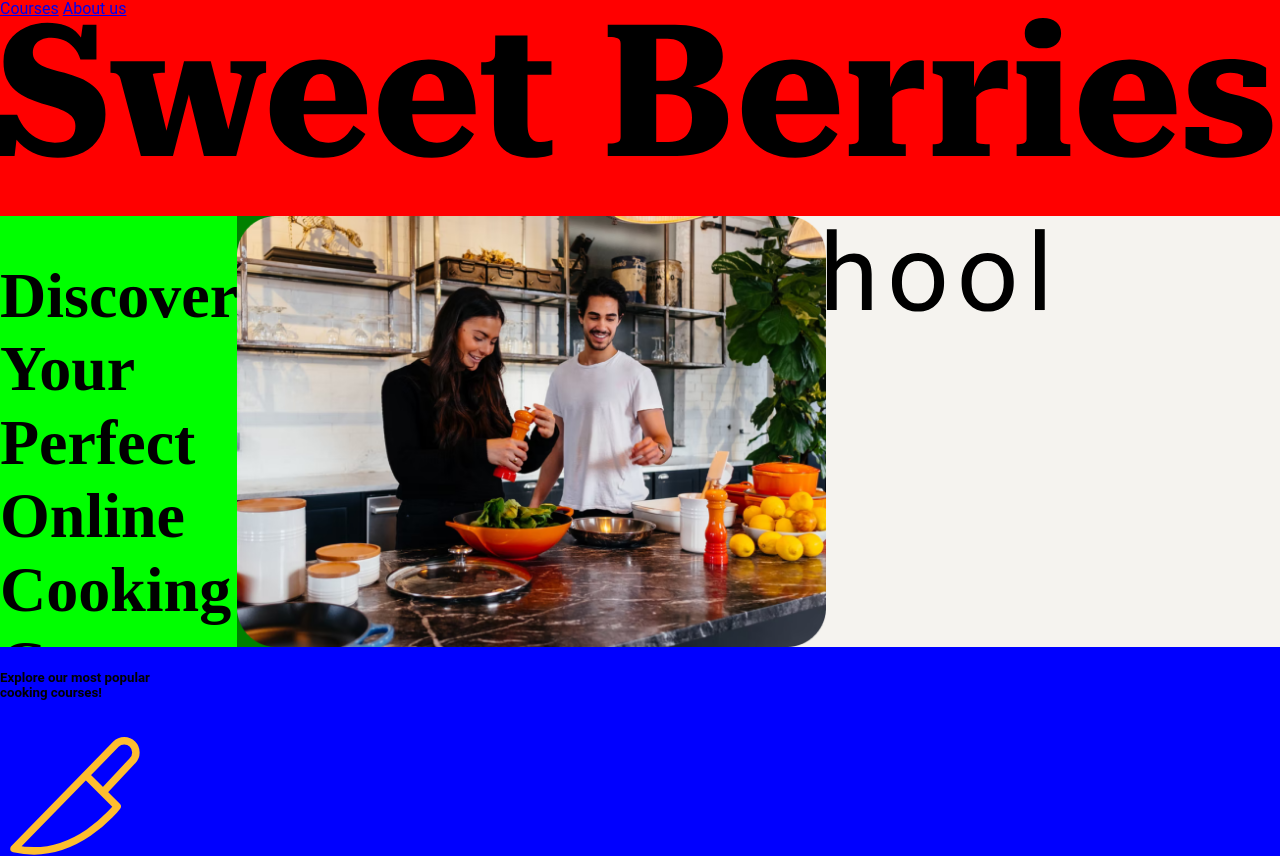
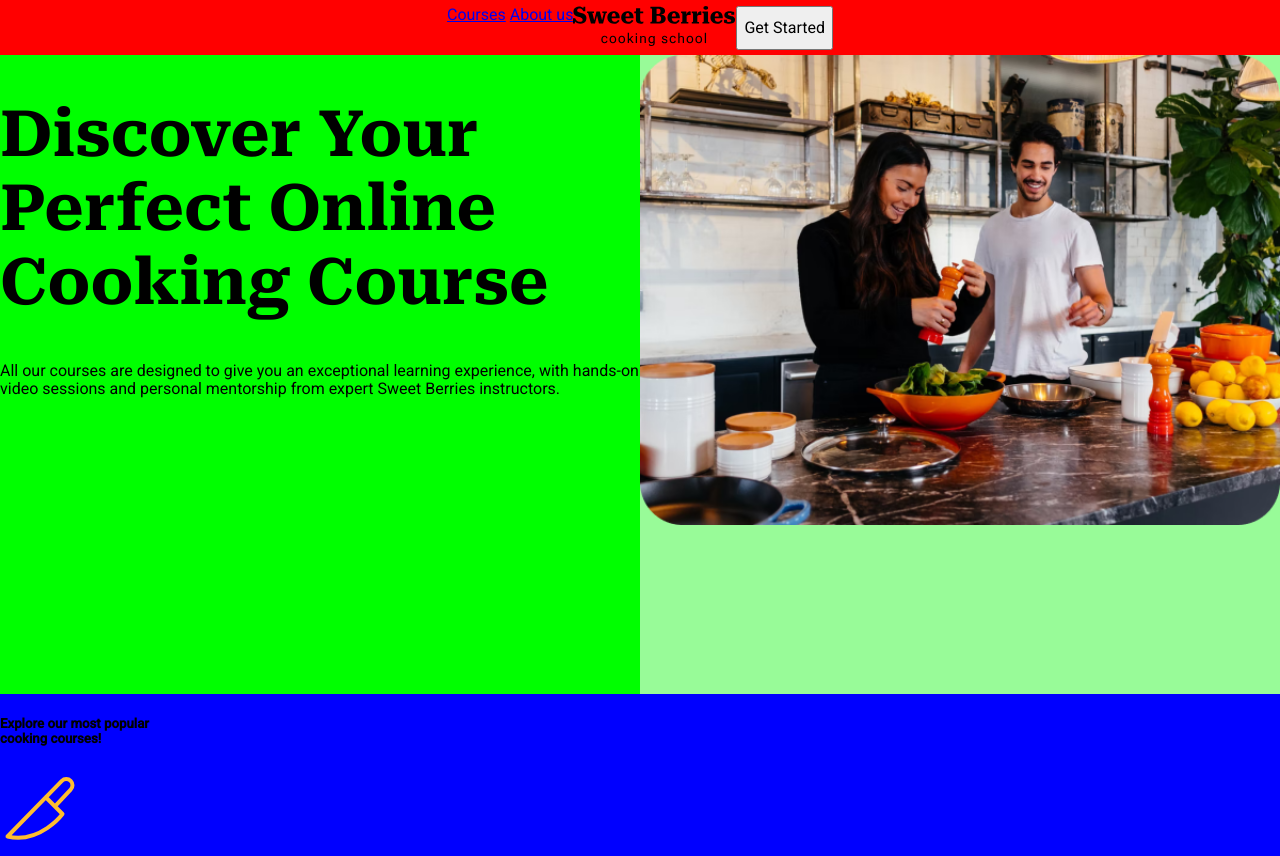
Before and after one commit to thecowsays/sweet-berries-cooking-school, a plain HTML site: page index.html in a window 1280 px wide. Shown: the top 856 px of the page. Drawn offline with Linux system fonts and the light colour scheme.

Commit message:
structure and layout changes

```diff
--- a/index.html
+++ b/index.html
@@ -5,6 +5,9 @@
     <meta charset="UTF-8">
     <meta http-equiv="X-UA-Compatible" content="IE=edge">
     <meta name="viewport" content="width=device-width, initial-scale=1.0">
+    <style>
+        @import url('https://fonts.googleapis.com/css2?family=Roboto+Serif:wght@400;500;700&family=Roboto:wght@400;500&display=swap');
+      </style>
     <link rel="stylesheet" href="normalize.css" type="text/css">
     <link rel="stylesheet" href="style.css" type="text/css">
     <link rel="stylesheet" href="tablet.css" media="screen and (width < 768px)">
@@ -16,9 +19,13 @@
 <body>
     <header>
         <nav>
-            <a href="#">Courses</a>
-            <a href="#">About us</a>
-            <a href="index.html"><img src="./assets/Logo.svg" alt="logo"></a>
+            <div class="navLinks">
+                <a href="#">Courses</a>
+                <a href="#">About us</a>
+            </div>
+            <div class="navLinks">
+                <a href="index.html"><img src="./assets/Logo.svg" alt="logo"></a>
+            </div>
             <button>Get Started</button>
         </nav>
     </header>
@@ -29,7 +36,9 @@
                 sessions
                 and personal mentorship from expert Sweet Berries instructors.</p>
         </div>
-        <img src="./assets/Image.png" alt="instructor helping student cook">
+        <div>
+            <img src="./assets/Image.png" alt="instructor helping student cook">
+        </div>
     </main>
     <section>
         <div class="cardItem action">
--- a/style.css
+++ b/style.css
@@ -2,7 +2,6 @@
     background-color: #f5f3ef;
     color: var(--color-text-one);
     font-family: "Roboto", sans-serif;
-
     /* -- VARS FOR THEME -- */
     --color-one: #000;
     --color-two: #646464;
@@ -54,47 +53,71 @@ h3 {
 }
 
 img {
-    width: 100%;
+    max-width: 100%;
+    max-height: 100%;
 }
 
 /* -- LAYOUT STYLE -- */
 
-/* GRID */
-
 body {
     display: grid;
     grid-template-columns: 1fr 1fr;
-    grid-template-rows: 10% 20% auto 10%;
+    grid-template-rows: 4% 46% 46% 4%;
     grid-template-areas:
         "header header"
-        "hero hero"
-        "cardBox cardBox"
+        "main main"
+        "section section"
         "footer footer";
 }
 
 header {
     background-color: red;
+    display: flex;
+    justify-content: space-around;
+    align-items: center;
     grid-area: header;
 }
+
+nav {
+    display: flex;
+    justify-content: space-between;
+}
+
+.navLinks {}
 
 main {
     background-color: green;
     display: flex;
+    justify-content: space-between;
+    align-content: center;
+    grid-area: main;
 }
 
-main div {
+main div:nth-child(1) {
     background-color: lime;
-    grid-area: hero;
+    flex: 0 1 50%;
+}
+
+main div:nth-child(2) {
+    background-color: palegreen;
+    flex: 0 1 50%;
+}
+
+main div:nth-child(2) img {
+    width: 100%;
 }
 
 section {
     background-color: blue;
-    grid-area: cardBox;
+    grid-area: section;
 }
 
 footer {
     background-color: indigo;
     grid-area: footer;
+    display: flex;
+    justify-content: center;
+    align-items: center;
 }
 
 .cardItem {
```
